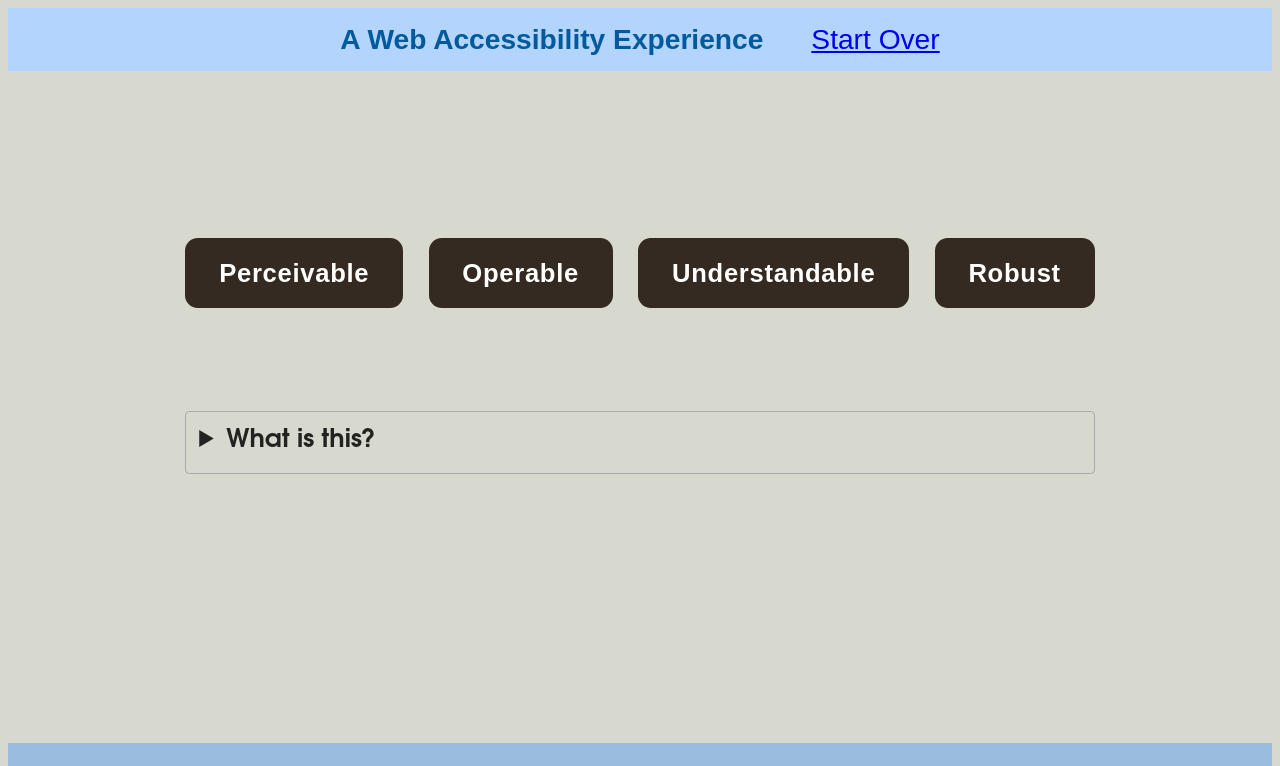
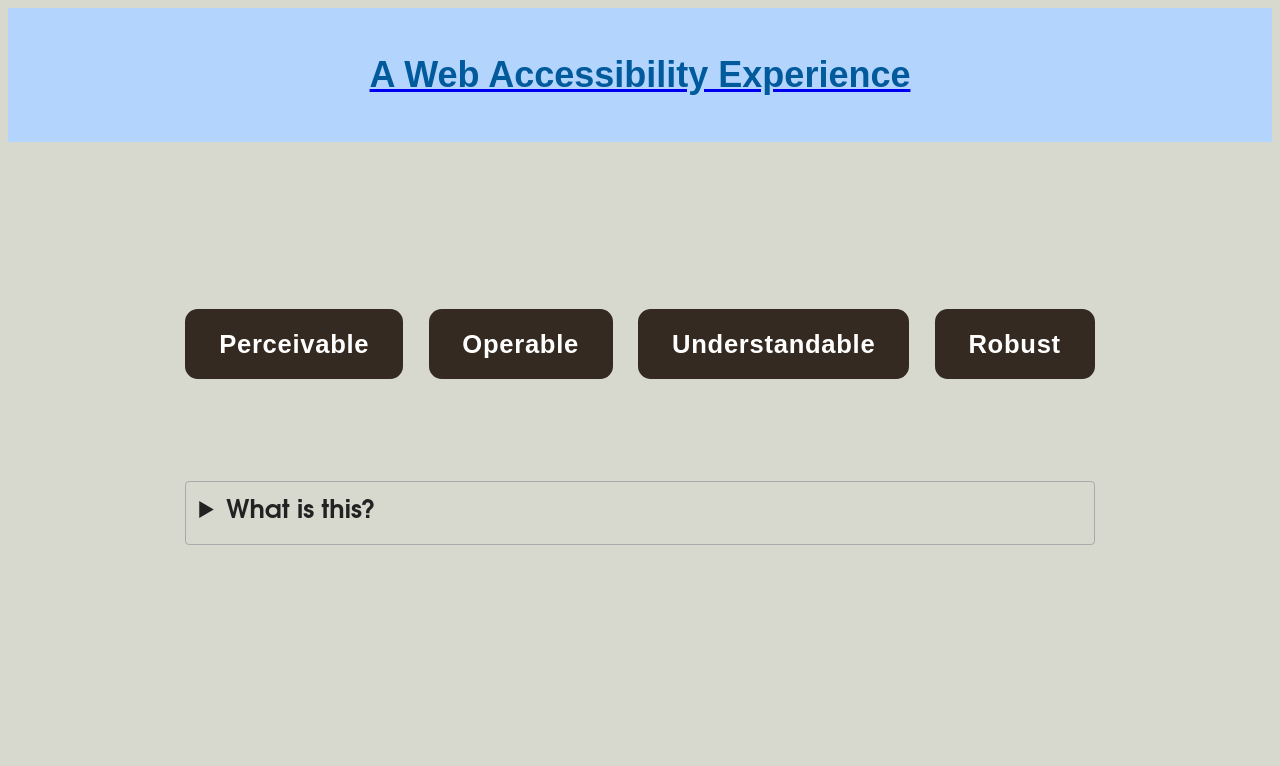
Before and after one commit to airbr/WCAG-JSON-experience, a website: page index.html in a window 1280 px wide. Shown: the top 766 px of the page. Drawn offline with Linux system fonts and the light colour scheme.

Commit message:
Simplify Header

```diff
--- a/index.html
+++ b/index.html
@@ -20,8 +20,7 @@
 
 <body>
   <nav>
-    <h2 class="title-head">A Web Accessibility Experience</h2>
-    <a href="/">Start Over</a>
+    <a href="/"><h2 class="title-head">A Web Accessibility Experience</h2></a>
   </nav>
   <main>
     <div id="output">
```
